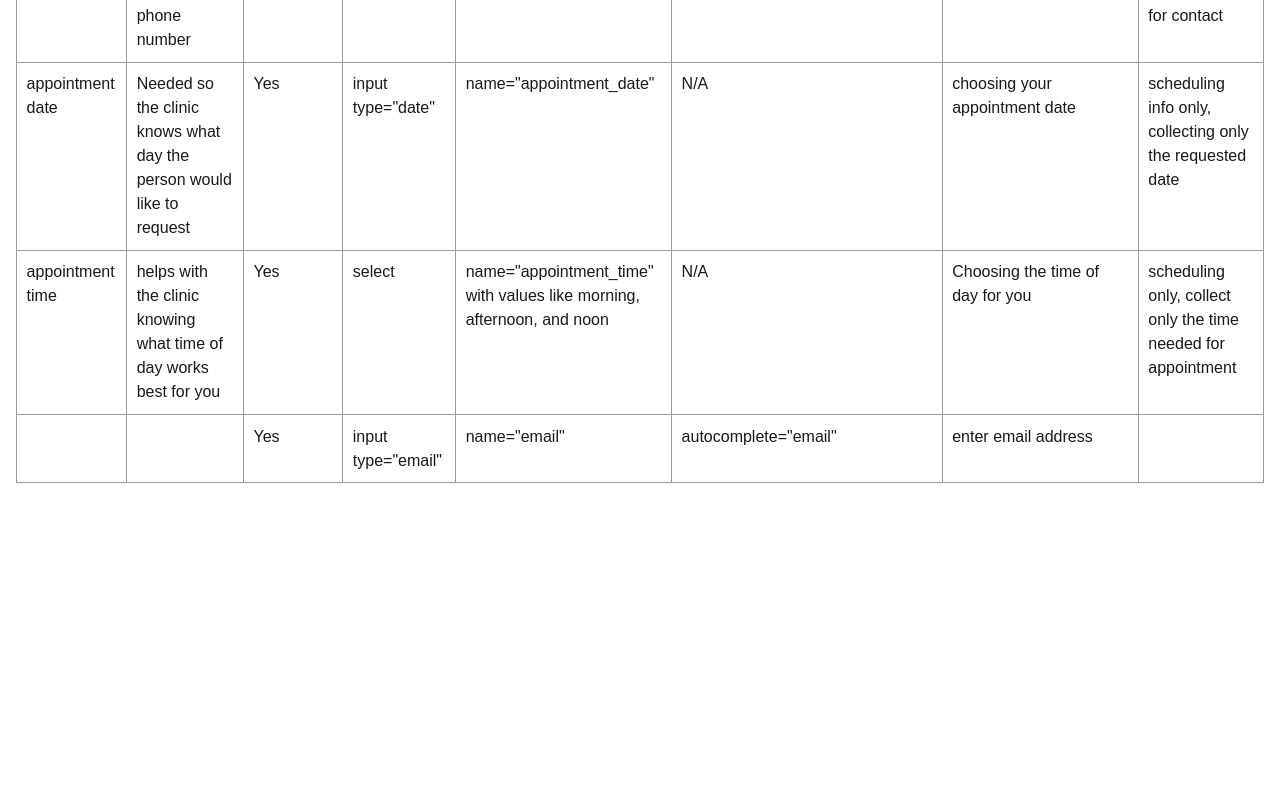
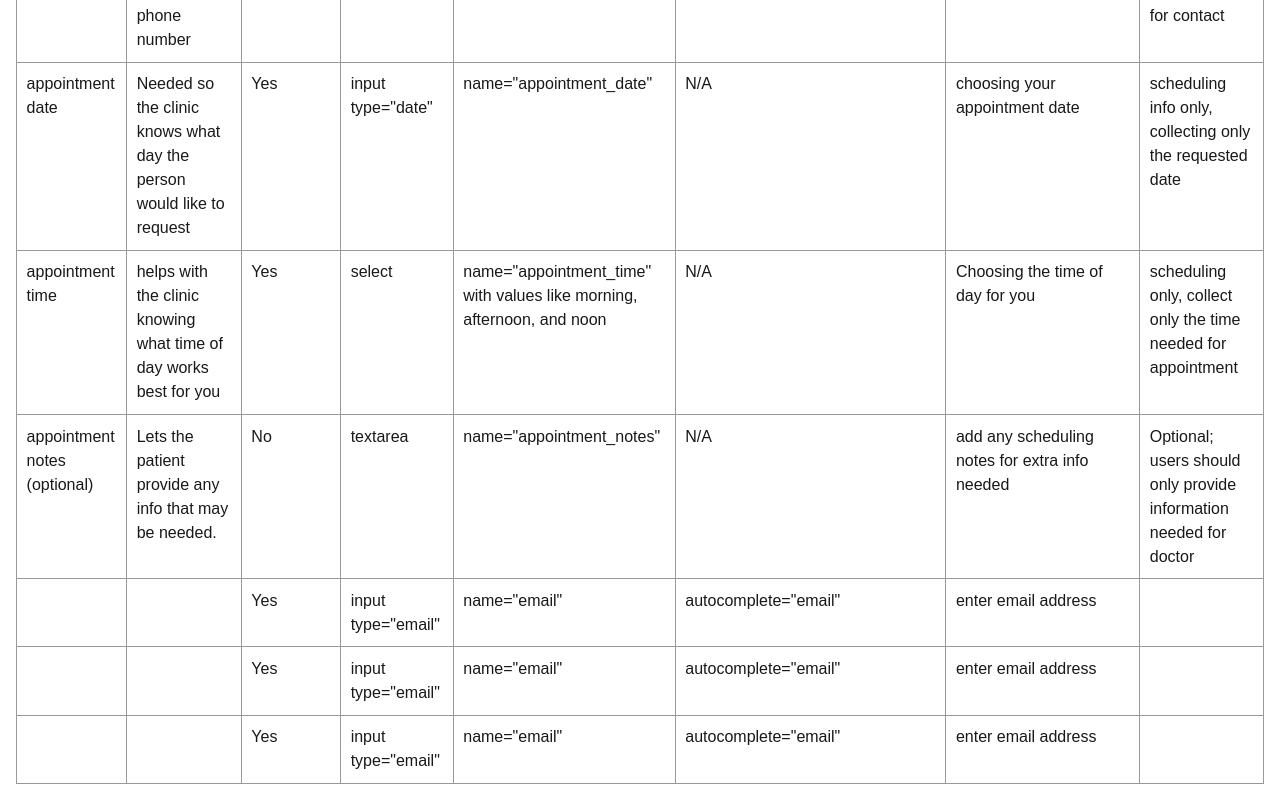
Before and after one commit to lafuent2-rgb/Fuentes-Inclusive-Form-Flow, a plain HTML site: page field-inventory-template.html in a window 1280 px wide. Shown: the part 670-1470 px from the top of the page. Before the commit the page ends 1169 px from the top, so only its background shows below. Drawn offline with Linux system fonts and the light colour scheme.

Commit message:
F2 appointment notes

```diff
--- a/field-inventory-template.html
+++ b/field-inventory-template.html
@@ -108,6 +108,42 @@
                 </tbody>
                 <tbody>
                     <tr>
+                        <td>appointment notes (optional) </td>
+                        <td>Lets the patient provide any info that may be needed. </td>
+                        <td>No</td>
+                        <td>textarea</td>
+                        <td>name="appointment_notes"</td>
+                        <td>N/A</td>
+                        <td>add any scheduling notes for extra info needed</td>
+                        <td>Optional; users should only provide information needed for doctor </td>
+                    </tr>
+                </tbody>
+                <tbody>
+                    <tr>
+                        <td></td>
+                        <td></td>
+                        <td>Yes</td>
+                        <td>input type="email"</td>
+                        <td>name="email"</td>
+                        <td>autocomplete="email"</td>
+                        <td>enter email address</td>
+                        <td></td>
+                    </tr>
+                </tbody>
+                <tbody>
+                    <tr>
+                        <td></td>
+                        <td></td>
+                        <td>Yes</td>
+                        <td>input type="email"</td>
+                        <td>name="email"</td>
+                        <td>autocomplete="email"</td>
+                        <td>enter email address</td>
+                        <td></td>
+                    </tr>
+                </tbody>
+                <tbody>
+                    <tr>
                         <td></td>
                         <td></td>
                         <td>Yes</td>
@@ -119,6 +155,7 @@
                     </tr>
                 </tbody>
 
+
             </table>
         </body>
         </html>
```
